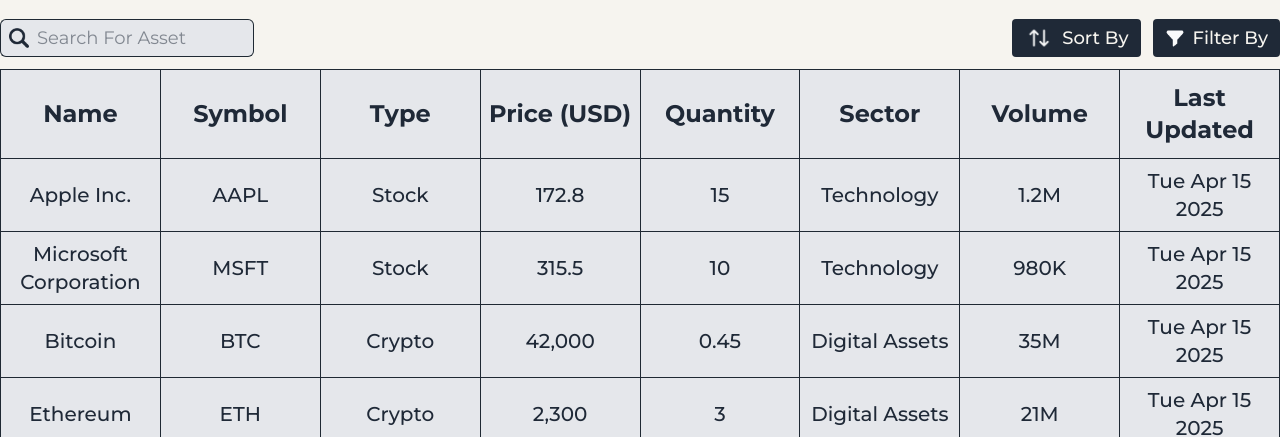
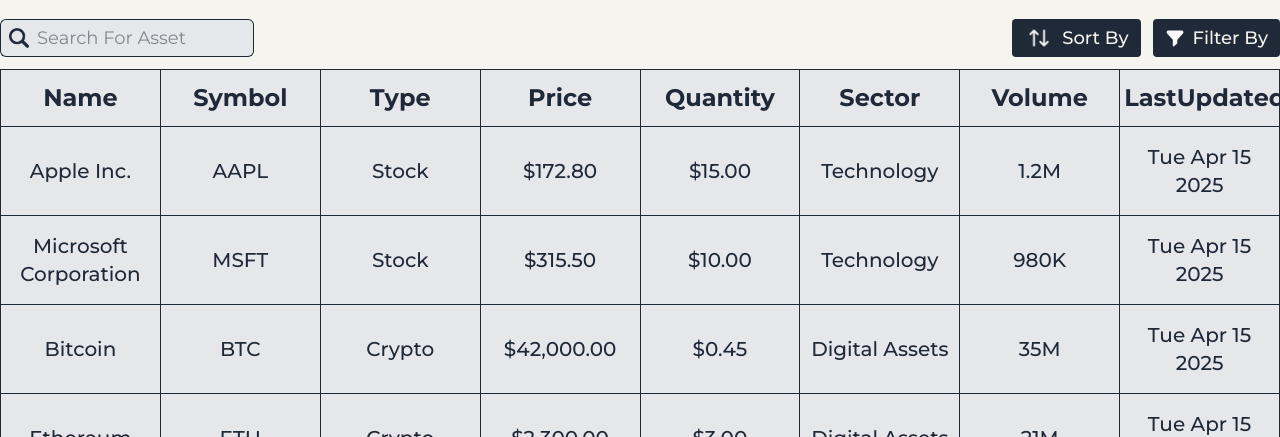
Before and after one commit to AbdulrahmanIsmael/Real-Time-Assets-Dashboard, a Next.js app: page / in a window 1280 px wide. Shown: the part 363-800 px from the top of the page. Built offline with nearby package versions, Linux system fonts and the light colour scheme; no server answers.

Commit message:
feature(filtering): complete filtering for assets table functionality

```diff
--- a/app/layout.tsx
+++ b/app/layout.tsx
@@ -1,6 +1,7 @@
 import "@/styles/globals.css";
 
 import FilterDisplayProvider from "@/components/providers/FilterDisplay-provider";
+import FilterProvider from "@/components/providers/Filter-provider";
 import Footer from "@/components/layouts/Footer";
 import Header from "@/components/layouts/Header";
 import type { Metadata } from "next";
@@ -36,6 +37,7 @@
         <FilterDisplayProvider>
           <SortDisplayProvider>
             <SortProvider>
+              <FilterProvider>
                 <ThemeProvider>
                   <Header />
                   <main className="flex-1">
@@ -45,6 +47,7 @@
                 </ThemeProvider>
 
                 <Overlay />
+              </FilterProvider>
             </SortProvider>
           </SortDisplayProvider>
         </FilterDisplayProvider>
--- /dev/null
+++ b/components/providers/Filter-provider.tsx
@@ -0,0 +1,22 @@
+"use client";
+
+import { createContext, useState } from "react";
+
+import { I_FilterContext } from "@/types/providers-types";
+import { tableHeadings } from "@/lib/constants/table-constants";
+
+export const filterContext = createContext<I_FilterContext | string[]>(
+  tableHeadings,
+);
+
+const FilterProvider = ({ children }: { children: React.ReactNode }) => {
+  const [filter, setFilter] = useState<string[]>(tableHeadings);
+
+  return (
+    <filterContext.Provider value={{ filter, setFilter }}>
+      {children}
+    </filterContext.Provider>
+  );
+};
+
+export default FilterProvider;
--- a/components/ui/AssetsTable.tsx
+++ b/components/ui/AssetsTable.tsx
@@ -1,34 +1,35 @@
 "use client";
 
-import { I_Asset, I_AssetsState } from "@/types/data-types";
+import {
+  getAssetValue,
+  getKeyNameCapitalized,
+  sortAssets,
+} from "@/lib/utils/table-utils";
 
+import { I_AssetsState } from "@/types/data-types";
 import { tableHeadings } from "@/lib/constants/table-constants";
+import useFilter from "@/hooks/useFilter";
 import useSortBy from "@/hooks/useSortBy";
 
 const AssetsTable = ({ assets }: { assets: I_AssetsState }) => {
   const { sort, order } = useSortBy();
+  const { filteredAssets } = useFilter();
 
-  const assetsData = [...assets.assets];
+  const assetsData = sortAssets(assets, sort, order);
 
-  if (sort && order) {
-    if (order === "ascending") {
-      assetsData.sort(
-        (a: I_Asset, b: I_Asset) =>
-          Number(a[sort as keyof I_Asset]) - Number(b[sort as keyof I_Asset]),
-      );
-    } else if (order === "descending") {
-      assetsData.sort(
-        (a: I_Asset, b: I_Asset) =>
-          Number(b[sort as keyof I_Asset]) - Number(a[sort as keyof I_Asset]),
-      );
-    }
-  }
+  const visibleHeadings =
+    !filteredAssets || filteredAssets.length === 0
+      ? tableHeadings
+      : tableHeadings.filter((heading) => {
+          if (heading === "name") return heading;
+          return (filteredAssets as string[])?.includes(heading);
+        });
 
   return (
     <table className="w-full text-center overflow-auto table-fixed">
       <thead>
         <tr className="bg-navbar-bg text-text-primary text-lg sm:text-xl lg:text-2xl font-bold">
-          {tableHeadings.map((h, i) => (
+          {visibleHeadings.map((h, i) => (
             <th className="py-3 px-1 border border-borders" key={i}>
               {h}
             </th>
@@ -36,40 +37,25 @@
         </tr>
       </thead>
       <tbody>
-        {assetsData.map((asset, index) => (
+        {assetsData.map((asset, index) => {
+          return (
             <tr
               className="bg-navbar-bg text-text-primary text-sm sm:text-lg lg:text-xl font-medium"
               key={index}
             >
-            <td className="py-2 px-1 border border-borders wrap-break-word">
-              {asset.name}
+              {visibleHeadings.map((key) => (
+                <td
+                  className={`py-4 px-2 border border-borders wrap-break-word`}
+                  key={`${key}-${asset.id}`}
+                >
+                  {getAssetValue(
+                    asset[getKeyNameCapitalized(key) as keyof typeof asset],
+                  )}
                 </td>
-            <td className="py-2 px-1 border border-borders wrap-break-word">
-              {asset.symbol}
-            </td>
-            <td className="py-2 px-1 border border-borders wrap-break-word">
-              {asset.type}
-            </td>
-            <td className="py-2 px-1 border border-borders wrap-break-word">
-              {new Intl.NumberFormat().format(asset.price)}
-            </td>
-            <td className="py-2 px-1 border border-borders wrap-break-word">
-              {asset.quantity}
-            </td>
-            <td className="py-2 px-1 border border-borders wrap-break-word">
-              {asset.sector}
-            </td>
-            <td className="py-2 px-1 border border-borders wrap-break-word">
-              {new Intl.NumberFormat("en-US", {
-                notation: "compact",
-                maximumFractionDigits: 1,
-              }).format(asset.volume)}
-            </td>
-            <td className="py-2 px-1 border border-borders wrap-break-word">
-              {new Date(asset.lastUpdated).toDateString()}
-            </td>
+              ))}
             </tr>
-        ))}
+          );
+        })}
       </tbody>
     </table>
   );
--- a/components/ui/FilterBox.tsx
+++ b/components/ui/FilterBox.tsx
@@ -1,10 +1,12 @@
 "use client";
+
+import { ChangeEvent, useEffect } from "react";
 
 import darkFilterImg from "@/public/assets/icons/filter-dark.png";
 import dynamic from "next/dynamic";
 import filterImg from "@/public/assets/icons/filter.png";
 import { tableHeadings } from "@/lib/constants/table-constants";
-import { useEffect } from "react";
+import useFilter from "@/hooks/useFilter";
 import useFilterDisplay from "@/hooks/useFilterDisplay";
 import useTheme from "@/hooks/useTheme";
 
@@ -13,8 +15,11 @@
 
 const FilterBox = () => {
   const { theme } = useTheme();
+
   const { isFilterDisplay, toggleFilterDisplay } = useFilterDisplay();
+  const { filterAssets, filteredAssets } = useFilter();
 
+  // handle document click event to close the popup box
   useEffect(() => {
     const closeSortHandler = (e: MouseEvent) => {
       const target = e.target as HTMLElement;
@@ -27,6 +32,12 @@
 
     return () => document.body.removeEventListener("click", closeSortHandler);
   }, [isFilterDisplay, toggleFilterDisplay]);
+
+  const handleChangeFilter = (e: ChangeEvent<HTMLInputElement>) => {
+    const isChecked = e.target.checked;
+    const value = e.target.value;
+    filterAssets(value, isChecked ? "display" : "hide");
+  };
 
   return (
     <section className="filter-box max-sm:w-screen absolute top-1/2 left-1/2 -translate-1/2 bg-navbar-bg text-text-primary z-10 px-15 py-10 rounded-2xl flex flex-col gap-y-5">
@@ -56,27 +67,26 @@
 
       <form className="flex flex-col items-center gap-10">
         <div className="flex flex-wrap items-center gap-y-10 gap-x-15">
-          {tableHeadings.map((heading, index) => (
+          {tableHeadings.map((heading, index) => {
+            if (heading === "Name" || heading === "name") return;
+            return (
               <div className="flex gap-3 items-center" key={index}>
                 <input
                   type="checkbox"
                   id={heading}
+                  value={heading}
                   name="filter"
-                className="accent-text-primary"
+                  className="accent-primary"
+                  checked={(filteredAssets as string[]).includes(heading)}
+                  onChange={handleChangeFilter}
                 />
                 <label htmlFor={heading} className="text-2xl font-medium">
-                {heading[0].toUpperCase() + heading.slice(1)}
+                  {heading}
                 </label>
               </div>
-          ))}
+            );
+          })}
         </div>
-
-        <Button
-          type="button"
-          style="text-navbar-bg bg-text-primary text-xl lg:text-2xl font-medium border-2 border-borders rounded-md px-4 py-1"
-        >
-          Filter
-        </Button>
       </form>
     </section>
   );
--- a/components/ui/SortBox.tsx
+++ b/components/ui/SortBox.tsx
@@ -82,7 +82,7 @@
                   value={label}
                   checked={sortItem === label}
                   onChange={handleChangeSort}
-                  className="accent-text-primary"
+                  className="accent-primary"
                 />
                 <label htmlFor={label} className="text-2xl font-medium">
                   {label[0].toUpperCase() + label.slice(1)}
@@ -103,7 +103,7 @@
                 value={level}
                 checked={order === level}
                 onChange={handleChangeOrder}
-                className="accent-text-primary"
+                className="accent-primary"
               />
               <label htmlFor={level} className="text-2xl font-medium">
                 {level[0].toUpperCase() + level.slice(1)}
--- /dev/null
+++ b/hooks/useFilter.tsx
@@ -0,0 +1,31 @@
+"use client";
+
+import { I_FilterContext } from "@/types/providers-types";
+import { filterContext } from "@/components/providers/Filter-provider";
+import { revalidateAssetsTag } from "@/app/actions";
+import { useContext } from "react";
+
+const useFilter = () => {
+  const filter = useContext<I_FilterContext | string[]>(filterContext);
+
+  const filterAssets = async (value: string, type: "display" | "hide") => {
+    if (type === "display") {
+      (filter as I_FilterContext)?.setFilter((prevState) => {
+        // condition: if the value exists in the filter array, don't add it
+        if (!prevState.includes(value)) {
+          return [...prevState, value];
+        }
+        return prevState;
+      });
+    } else {
+      (filter as I_FilterContext)?.setFilter((prevState) =>
+        prevState.filter((item) => item !== value),
+      );
+    }
+    await revalidateAssetsTag();
+  };
+
+  return { filteredAssets: filter?.filter, filterAssets };
+};
+
+export default useFilter;
--- a/hooks/useSortBy.tsx
+++ b/hooks/useSortBy.tsx
@@ -14,8 +14,6 @@
     sort?.setSort(value);
     await revalidateAssetsTag();
     toggleSortDisplay(false);
-    console.log(sort?.sort);
-    console.log(sort?.order);
   };
 
   const setSortOrder = (value: string) => {
--- a/lib/constants/table-constants.ts
+++ b/lib/constants/table-constants.ts
@@ -2,11 +2,11 @@
   "Name",
   "Symbol",
   "Type",
-  "Price (USD)",
+  "Price",
   "Quantity",
   "Sector",
   "Volume",
-  "Last Updated",
+  "LastUpdated",
 ];
 
 export const sortLabels: string[] = ["price", "quantity", "volume"];
--- /dev/null
+++ b/lib/utils/table-utils.ts
@@ -0,0 +1,48 @@
+import { I_Asset, I_AssetsState } from "@/types/data-types";
+
+export const sortAssets = (
+  assets: I_AssetsState,
+  sort?: string,
+  order?: string,
+) => {
+  const assetsData = [...assets.assets];
+
+  if (sort && order) {
+    if (order === "ascending") {
+      assetsData.sort(
+        (a: I_Asset, b: I_Asset) =>
+          Number(a[sort as keyof I_Asset]) - Number(b[sort as keyof I_Asset]),
+      );
+    } else if (order === "descending") {
+      assetsData.sort(
+        (a: I_Asset, b: I_Asset) =>
+          Number(b[sort as keyof I_Asset]) - Number(a[sort as keyof I_Asset]),
+      );
+    }
+  }
+
+  return assetsData;
+};
+
+export const getKeyNameCapitalized = (key: string) =>
+  key[0].toLowerCase() + key.slice(1);
+
+export const getAssetValue = (value: string | number) => {
+  const dateRegex = /(\d{2}[-.\/]\d{2}[-.\/]\d{4})/;
+  if (typeof value === "number" && value.toString().length >= 6) {
+    return new Intl.NumberFormat("en-US", {
+      notation: "compact",
+      currencyDisplay: "symbol",
+      maximumFractionDigits: 1,
+    }).format(value as number);
+  } else if (typeof value === "number" && value.toString().length < 6) {
+    return new Intl.NumberFormat("en-US", {
+      style: "currency",
+      currency: "USD",
+    }).format(value as number);
+  } else if (typeof value === "string" && value.match(dateRegex)) {
+    return new Date(value as string).toDateString();
+  } else {
+    return value;
+  }
+};
--- a/types/providers-types.ts
+++ b/types/providers-types.ts
@@ -26,3 +26,8 @@
   order: string;
   setOrder: (value: string) => void;
 }
+
+export interface I_FilterContext {
+  filter: string[];
+  setFilter: Dispatch<SetStateAction<string[]>>;
+}
```
Lines whose indentation alone changed are shown as unchanged.
